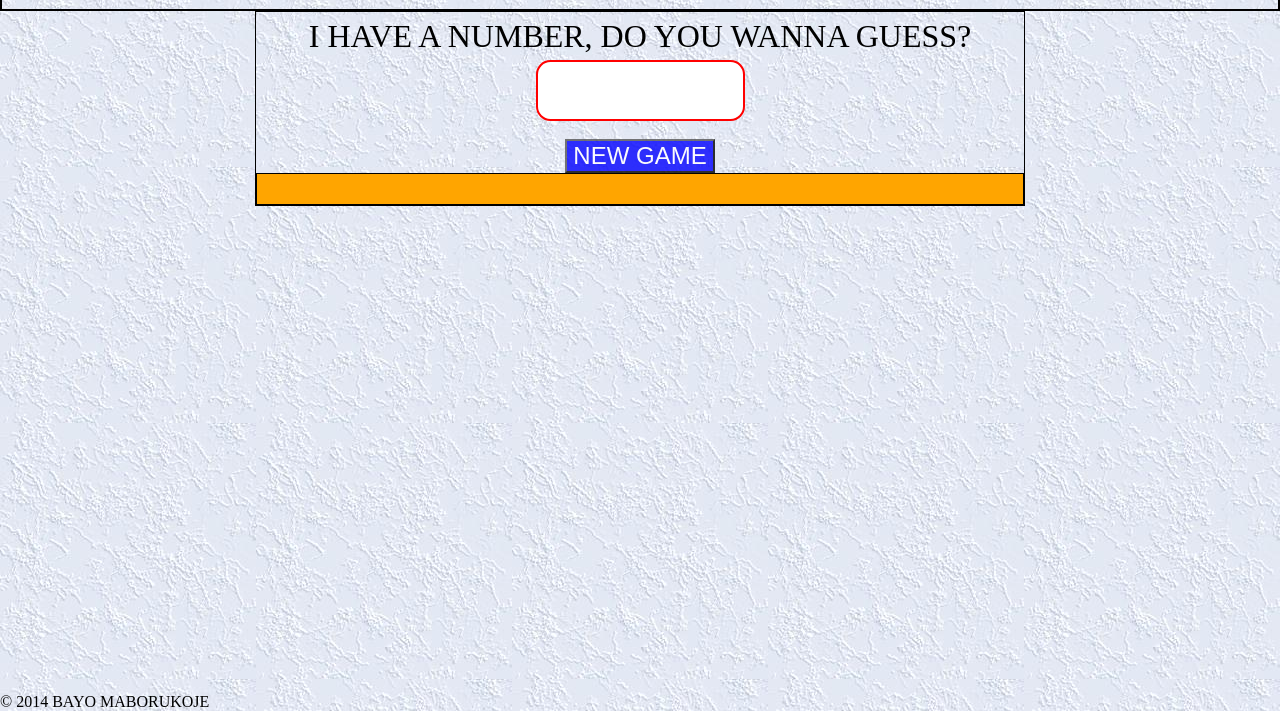
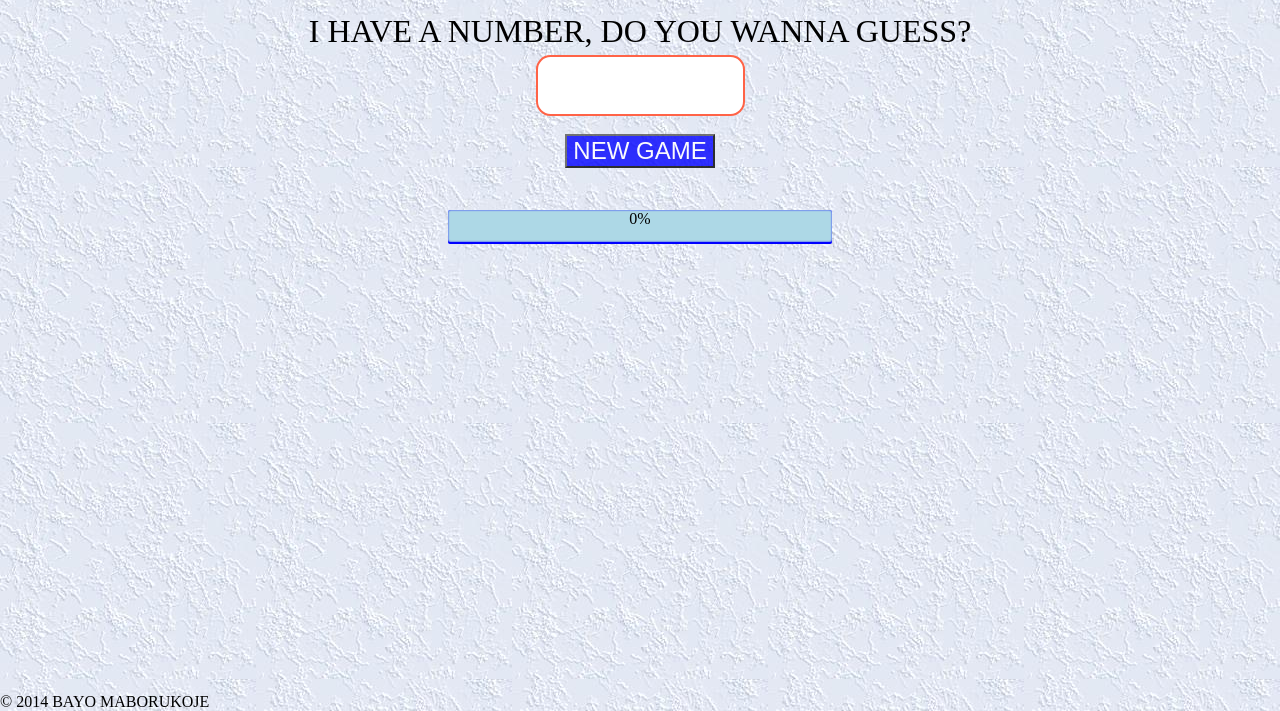
Before and after one commit to adebayo-maborukoje/hotOrCold, a plain HTML site: page index.html in a window 1280 px wide. Shown: the part 89-800 px from the top of the page. Drawn offline with Linux system fonts and the light colour scheme.

Commit message:
MODIFYING THE JAVASCRIPT

```diff
--- a/css/style.css
+++ b/css/style.css
@@ -5,7 +5,7 @@ body {
 
 header {
     margin: 0 auto;
-    border:1px solid black;
+   /* border:1px solid black;*/
     text-align: center;
     font-family: Verdana;
     font-size:120%;
@@ -29,16 +29,19 @@ MAIN BODY OF THE PAGE
 **************************************/
 #main {
     margin: 0 auto;
-    border: 1px solid black;
+ /*   border: 1px solid black;*/
     width:60%;
     height: auto;
     max-width: 80%;
     text-align: center;
 }
 
-div {
-    min-height: 30px;
-    border: 1px solid black;
+#displayResult {
+    height: auto;
+    width:50%;
+    margin:2em auto;
+    font-size: 1.3em;
+    line-height: 2em;
 }
 
 label {
@@ -51,8 +54,9 @@ input {
     font-size: 3em;
     text-align: center;
     border-radius: 0.3em;
+    -moz-border-radius:0.3em;
     outline: 0;
-    border:2px solid red;
+    border:2px solid tomato;
 
 }
 button {
@@ -92,6 +96,28 @@ button:hover {
 .correctReply {
     background-color: orange;
 }
+/****************************
+progress bar
+******************************/
+.wrapper3 {
+    margin: 1em auto;
+    width:50%;
+    height: 2em;
+    border: 0px solid black;
+    border-radius: 2px;
+    background-color: lightblue;
+    box-shadow: inset 0 0 2px blue, 0 2px 0 blue;
+
+}
+
+#progressBar {
+    height: 2em;
+    width:100%;
+
+
+}
+
+
 /*************************************
 MAIN BODY OF THE PAGE
 **************************************/
--- a/index.html
+++ b/index.html
@@ -28,7 +28,7 @@
 </head>
 <body style="background:url(images/bg2.jpg); ">
     <header>
-        <div>
+        <div >
             <h1>
                 <span class="hot" > HOT </span><span class="colon cold">:</span><span class="colon hot">:</span><span id="cold" class="cold"> COLD </span>
             </h1>
@@ -50,6 +50,8 @@
 
          <div id="displayResult" class="hotReply coldReply neitherReply correctReply waitingReply"></div>
 
+   <!-- THE PROGRESS BAR -->
+        <div class="wrapper3">0%<div id="progressBar"></div></div>
     </main>
 
     <footer>
--- a/js/myscript.js
+++ b/js/myscript.js
@@ -54,7 +54,7 @@ var colder = function (){
             }
 
 var neitherHotNorCold = function () {
-             document.getElementById("talk").innerHTML="<div class=neitherReply> ITS NEITHER HOT NOR COLD </div>";
+             response.innerHTML="<div class=neitherReply> ITS NEITHER HOT NOR COLD </div>";
          }
 /*********************
 GENERATE SECRET NUMBER AND INITILIZE GAME MODE
@@ -79,13 +79,11 @@ var initialize = function () {
 var getGuess = function (e) {
     e.preventDefault();
     number = document.getElementById('userGuess').value;
+
     if (validGuess(number)) {
     console.log( "number is "+ number);
     if (number == secretNumber){
-       // (function (){
-       //      document.getElementById("talk").innerHTML="<class=hotreply> YOU GOT IT THE ANSWER IS " + secretNumber;
-       //  })();
-        answered();
+       answered();
         hide();
         //i want to use this space to clear the input whenever a new guess is opened
         return secretNumber;
@@ -99,7 +97,7 @@ var getGuess = function (e) {
             console.log(" new diff " + newDiff);
             console.log("previousguess is "+previousGuess);
             console.log("secretNumber is "+ secretNumber);
-
+            showPercentage(number, secretNumber);
          if (previousDiff > newDiff) {
                 hotter();
          }
@@ -111,6 +109,7 @@ var getGuess = function (e) {
          }
          previousGuess = number;
          console.log( "new previous is " +previousGuess);
+
     }
 
     }else{
@@ -119,6 +118,20 @@ var getGuess = function (e) {
     }
 
 }
+    var showPercentage = function () {
+
+
+    }
+
+// $(document).ready(function () {
+//     $('.guessButton').click( function (){
+
+
+
+//     }
+
+
+// }
 
 
 
```
